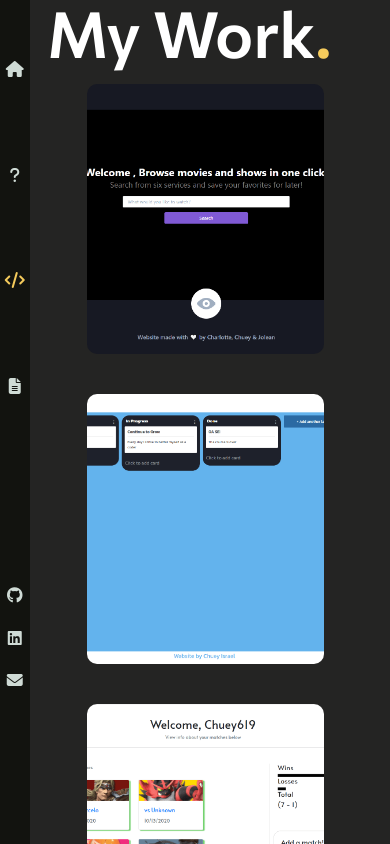
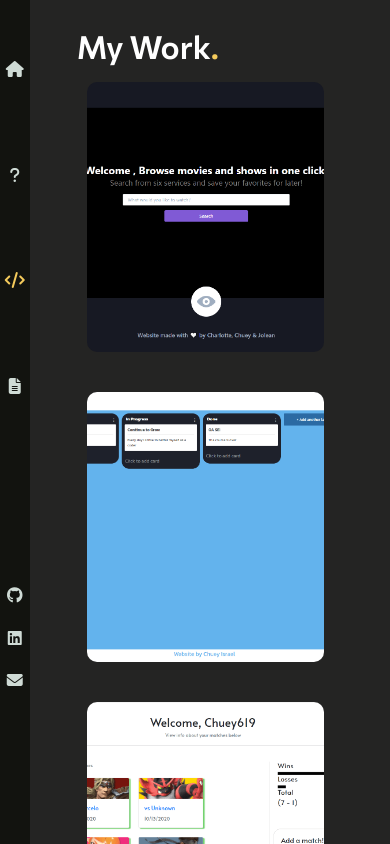
Before and after one commit to chuey619/profolio, a React (Create React App) app: page / in a window 390 px wide. Both pictures are taken after a click on the icon 14 px from the left and 280 px from the top of the page. Built offline with nearby package versions, Linux system fonts and the light colour scheme.

Commit message:
some minor moble fixes

```diff
--- a/src/App.css
+++ b/src/App.css
@@ -334,6 +334,11 @@ a {
     height: 100%;
     width: 80%;
   }
+  .projects-header {
+    margin-left: 10%;
+    font-size: 2rem;
+    margin-top: 20%;
+  }
 }
 @media screen and (max-width: 1340px) {
   .about-main {
@@ -346,6 +351,11 @@ a {
     font-size: 2rem;
     margin-right: 5%;
   }
+  .projects-header {
+    font-size: 2rem;
+    margin-right: 5%;
+    margin-top: 10%;
+  }
   .skills-text,
   .about-text {
     font-size: 1rem;
--- a/src/pages/Projects.js
+++ b/src/pages/Projects.js
@@ -34,7 +34,7 @@ const Projects = () => {
     ]
     return (
         <div className='projects-main animate__animated animate__backInDown'>
-            <h1>My Work<span className='punctuation'>.</span></h1>
+            <h1 className='projects-header'>My Work<span className='punctuation'>.</span></h1>
             <div className='projects'>
             {projects.map((project, i) => <Project key={i} title={project.title} description={project.description} image={project.image} githubLink={project.githubLink} deployedLink={project.deployedLink}/>)}
             </div>
```
